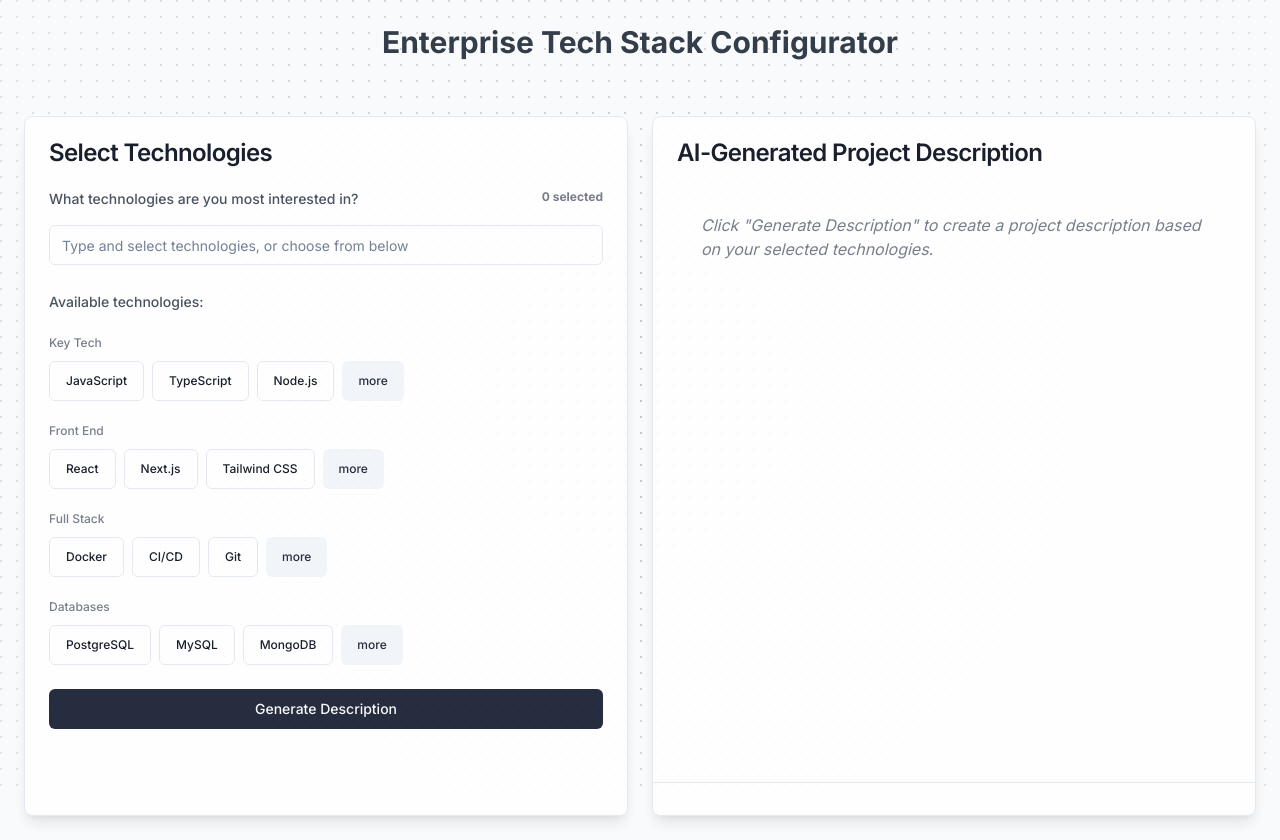
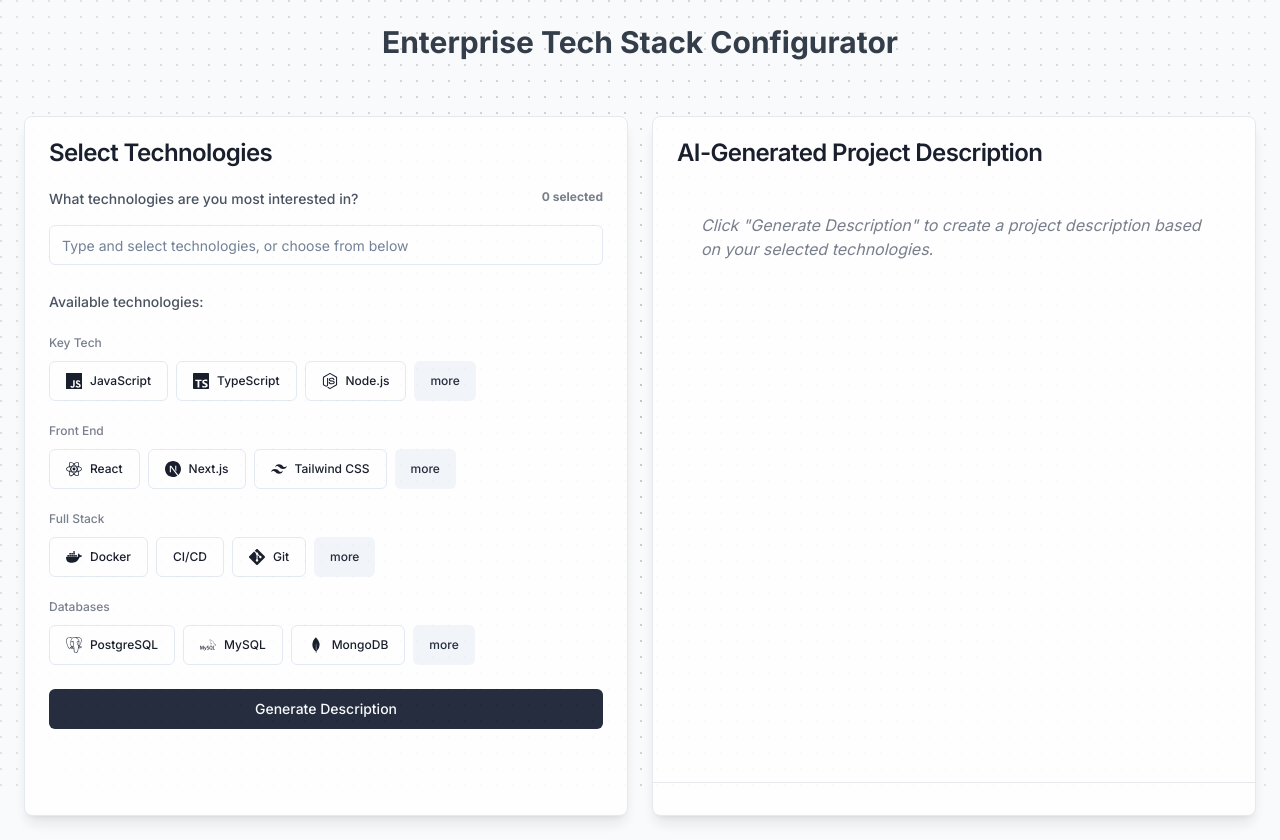
Before and after one commit to romillyeveleigh/cv-explorer, a Next.js app: page / in a window 1280 px wide. Built offline with nearby package versions, Linux system fonts and the light colour scheme.

Commit message:
added icons

```diff
--- a/package.json
+++ b/package.json
@@ -20,6 +20,7 @@
     "next": "14.2.6",
     "react": "^18",
     "react-dom": "^18",
+    "simple-icons": "^13.10.0",
     "tailwind-merge": "^2.5.2",
     "tailwindcss-animate": "^1.0.7"
   },
--- a/src/app/components/MultiSelectForm.tsx
+++ b/src/app/components/MultiSelectForm.tsx
@@ -2,6 +2,7 @@
 
 import React, { useState, useRef, useEffect } from "react";
 import { X, ChevronDown, ChevronUp, Loader2 } from "lucide-react";
+import * as SimpleIcons from "simple-icons";
 import { Button } from "@/components/ui/button";
 import { Input } from "@/components/ui/input";
 import { Label } from "@/components/ui/label";
@@ -37,6 +38,24 @@
   .join("\n")}
 
 This combination of technologies provides a solid foundation for building scalable and maintainable applications.`;
+};
+
+const renderIcon = (slug: string) => {
+  // parsed slug should capitalize the first letter and precede it with si
+  const parsedSlug = `si${slug.charAt(0).toUpperCase()}${slug.slice(1)}`;
+  console.log("🚀 ~ renderIcon ~ parsedSlug:", parsedSlug);
+  const icon = SimpleIcons[parsedSlug as keyof typeof SimpleIcons];
+
+  return icon ? (
+    <svg
+      role="img"
+      viewBox="0 0 24 24"
+      className="h-4 w-4 mr-2"
+      fill="currentColor"
+    >
+      <path d={icon.path} />
+    </svg>
+  ) : null;
 };
 
 export default function Component() {
@@ -352,9 +371,10 @@
                                   isSelectedOption(option.label)
                                     ? "border-primary"
                                     : "border-input"
-                                }`}
+                                } flex items-center`}
                                 aria-pressed={isSelectedOption(option.label)}
                               >
+                                {renderIcon(option.id)}
                                 {option.label}
                               </Button>
                             ))}
--- a/src/app/utils/constants.ts
+++ b/src/app/utils/constants.ts
@@ -4,24 +4,24 @@
       options: [
         { id: "javascript", label: "JavaScript" },
         { id: "typescript", label: "TypeScript" },
-        { id: "nodejs", label: "Node.js" },
-        { id: "AWS", label: "AWS" },
+        { id: "nodedotjs", label: "Node.js" },
+        { id: "amazonwebservices", label: "AWS" },
       ],
     },
     {
       name: "Front End",
       options: [
         { id: "react", label: "React" },
-        { id: "nextjs", label: "Next.js" },
+        { id: "nextdotjs", label: "Next.js" },
         { id: "tailwindcss", label: "Tailwind CSS" },
         { id: "redux", label: "Redux" },
-        { id: "html", label: "HTML" },
-        { id: "css", label: "CSS" },
+        { id: "html5", label: "HTML" },
+        { id: "css3", label: "CSS" },
         { id: "bootstrap", label: "Bootstrap" },
         { id: "material-ui", label: "Material-UI" },
         { id: "react-testing-library", label: "React Testing Library" },
         { id: "graphql", label: "GraphQL" },
-        { id: "apollo", label: "Apollo" },
+        { id: "apollographql", label: "Apollo" },
       ],
     },
     {
```
Also changed, not shown: 1 other file (tests, documents, lock files or other folders).
